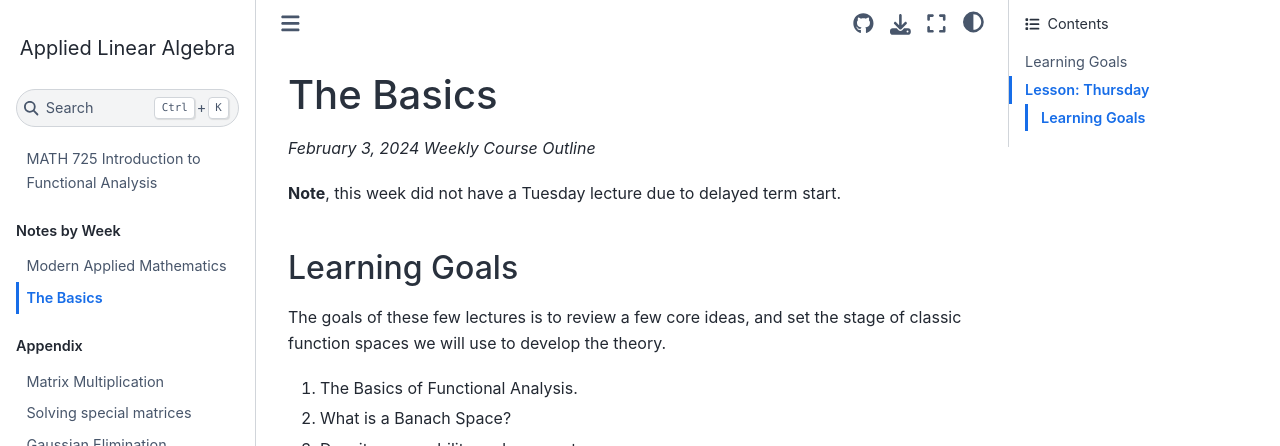
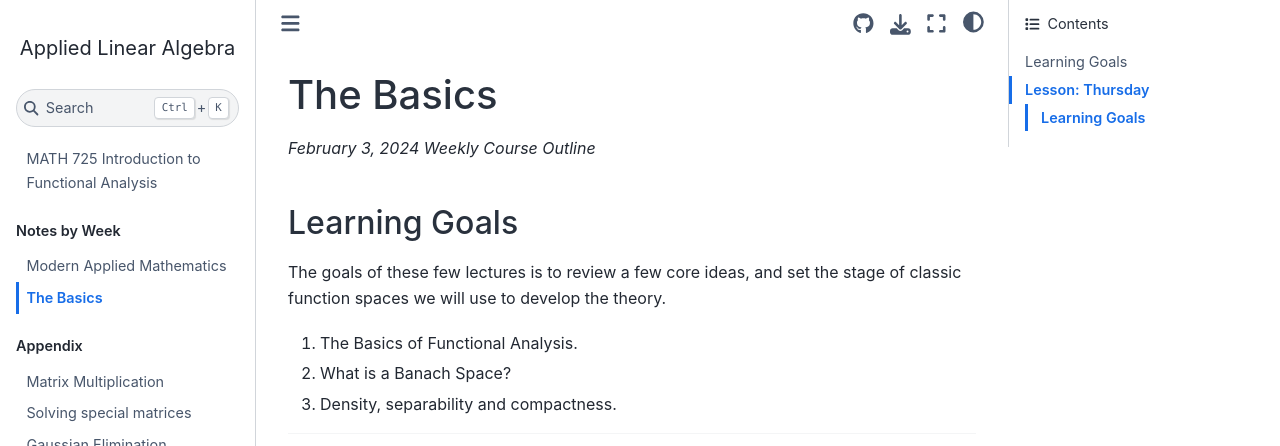
Before and after one commit to adrs0049/MATH725, a Jupyter Book: the page built from notes/week2.md, in a window 1280 px wide and 900 px high, cut to the strip 0-446 px from the top of the window. Built offline with Jupyter Book 1.0.4 settings and Sphinx 7.4.7 and the Sphinx Book theme 1.1.4, drawn with Linux system fonts in a browser that asks for light colours; pages that are not in the unit, such as notebooks, are missing from menus.

Commit message:
Getting somewhere, try some more .

```diff
--- a/_static/custom.css
+++ b/_static/custom.css
@@ -4,6 +4,15 @@
 .example-content::before,
 .lemma-content::before,
 .remark-content::before {
+    content: none !important;
+}
+
+/* Remove QED symbol from non-proof environments */
+.definition::after,
+.theorem::after,
+.example::after,
+.lemma::after,
+.remark::after {
     content: none !important;
 }
 
@@ -19,12 +28,3 @@
     float: right;
     font-style: normal;
 }
-
-/* Remove QED symbol from non-proof environments */
-.definition::after,
-.theorem::after,
-.example::after,
-.lemma::after,
-.remark::after {
-    content: none !important;
-}
--- a/notes/week2.md
+++ b/notes/week2.md
@@ -1,8 +1,6 @@
 # The Basics
 *February 3, 2024*
 *Weekly Course Outline*
-
-**Note**, this week did not have a Tuesday lecture due to delayed term start.
 
 ## Learning Goals
 
@@ -26,7 +24,7 @@
 :label: ex-rn-banach
 
 $\mathbb{R}^n$ is a Banach space with any p-norm i.e.
-$$\|x\|_p = \left( \sum_{i=1}^{n}|x_i|^p \right)^{1/p}$$
+$\|x\|_p = \left( \sum_{i=1}^{n}|x_i|^p \right)^{1/p}$
 :::
 
 ---
```
